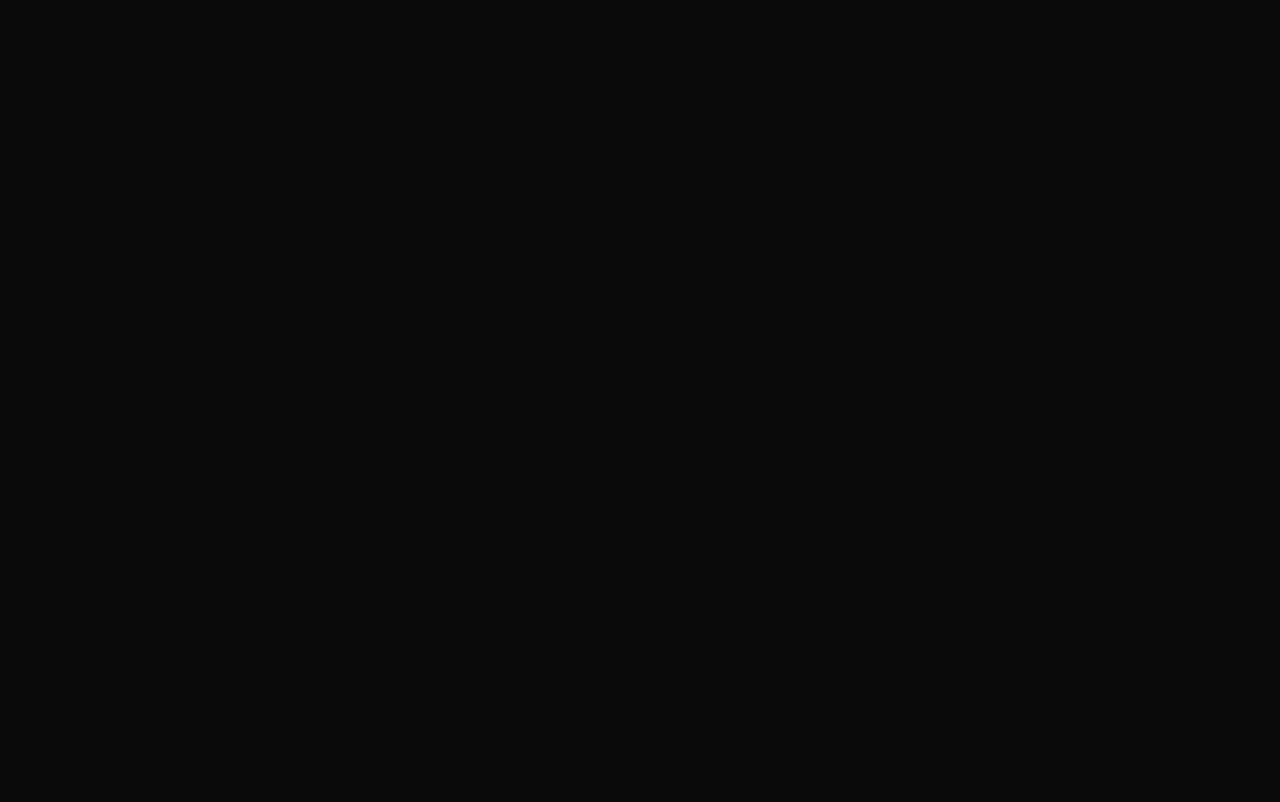
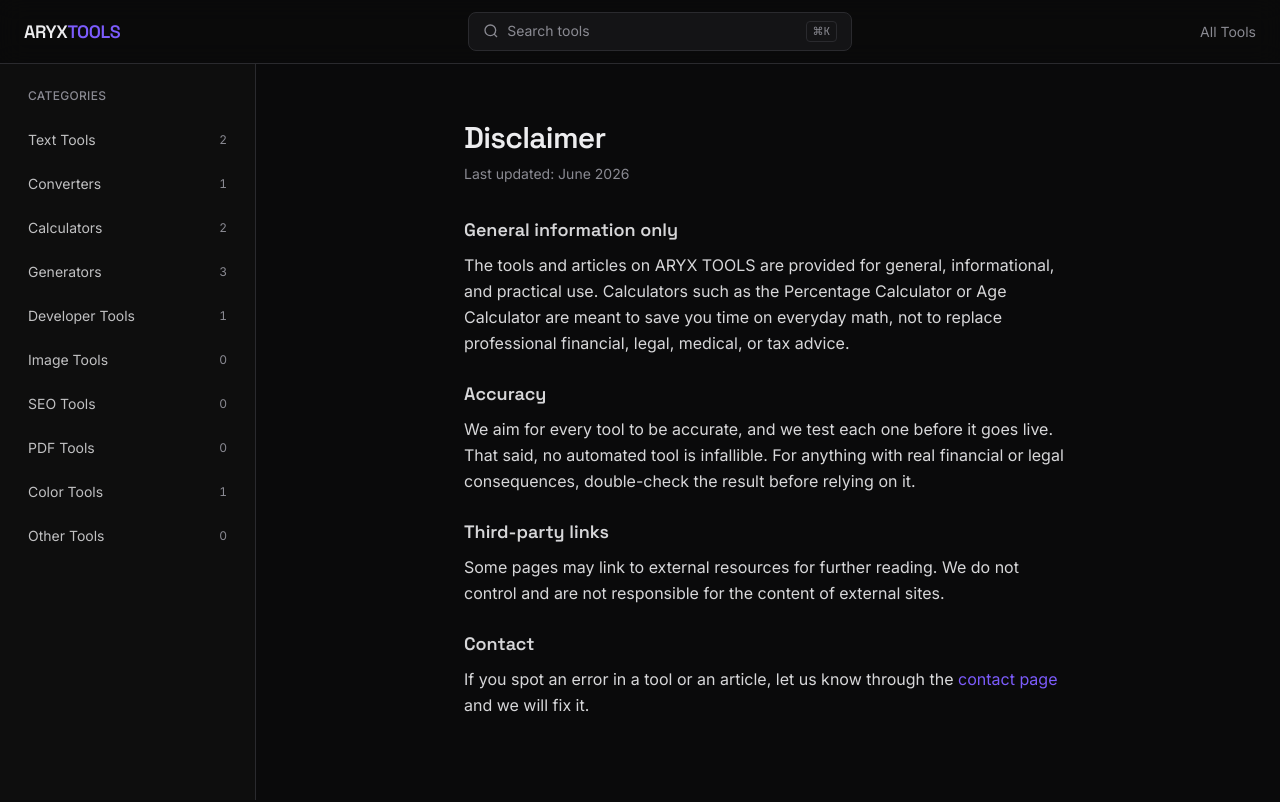
Before and after one commit to AryxK6/aryxtools, a Next.js app: page /disclaimer in a window 1280 px wide. Before the commit this address had no page. Shown: the top 802 px of the page. Built offline with nearby package versions, Linux system fonts and the light colour scheme.

Commit message:
Add files via upload

```diff
--- /dev/null
+++ b/app/disclaimer/page.tsx
@@ -0,0 +1,70 @@
+import type { Metadata } from "next";
+import Link from "next/link";
+
+export const metadata: Metadata = {
+  title: "Disclaimer | ARYX TOOLS",
+  description: "Disclaimer covering the accuracy and intended use of ARYX TOOLS' free online tools.",
+};
+
+export default function DisclaimerPage() {
+  return (
+    <div className="px-4 lg:px-8 py-10 lg:py-14 max-w-2xl mx-auto">
+      <h1 className="font-display font-semibold text-3xl tracking-tight mb-2">
+        Disclaimer
+      </h1>
+      <p className="text-sm text-muted mb-8">Last updated: June 2026</p>
+
+      <div className="flex flex-col gap-6 text-foreground/90 leading-relaxed">
+        <section>
+          <h2 className="font-display font-semibold text-lg mb-2">
+            General information only
+          </h2>
+          <p>
+            The tools and articles on ARYX TOOLS are provided for general,
+            informational, and practical use. Calculators such as the
+            Percentage Calculator or Age Calculator are meant to save you
+            time on everyday math, not to replace professional financial,
+            legal, medical, or tax advice.
+          </p>
+        </section>
+
+        <section>
+          <h2 className="font-display font-semibold text-lg mb-2">
+            Accuracy
+          </h2>
+          <p>
+            We aim for every tool to be accurate, and we test each one before
+            it goes live. That said, no automated tool is infallible. For
+            anything with real financial or legal consequences, double-check
+            the result before relying on it.
+          </p>
+        </section>
+
+        <section>
+          <h2 className="font-display font-semibold text-lg mb-2">
+            Third-party links
+          </h2>
+          <p>
+            Some pages may link to external resources for further reading.
+            We do not control and are not responsible for the content of
+            external sites.
+          </p>
+        </section>
+
+        <section>
+          <h2 className="font-display font-semibold text-lg mb-2">
+            Contact
+          </h2>
+          <p>
+            If you spot an error in a tool or an article, let us know
+            through the{" "}
+            <Link href="/contact" className="text-accent hover:text-accent-hover">
+              contact page
+            </Link>{" "}
+            and we will fix it.
+          </p>
+        </section>
+      </div>
+    </div>
+  );
+}
```
